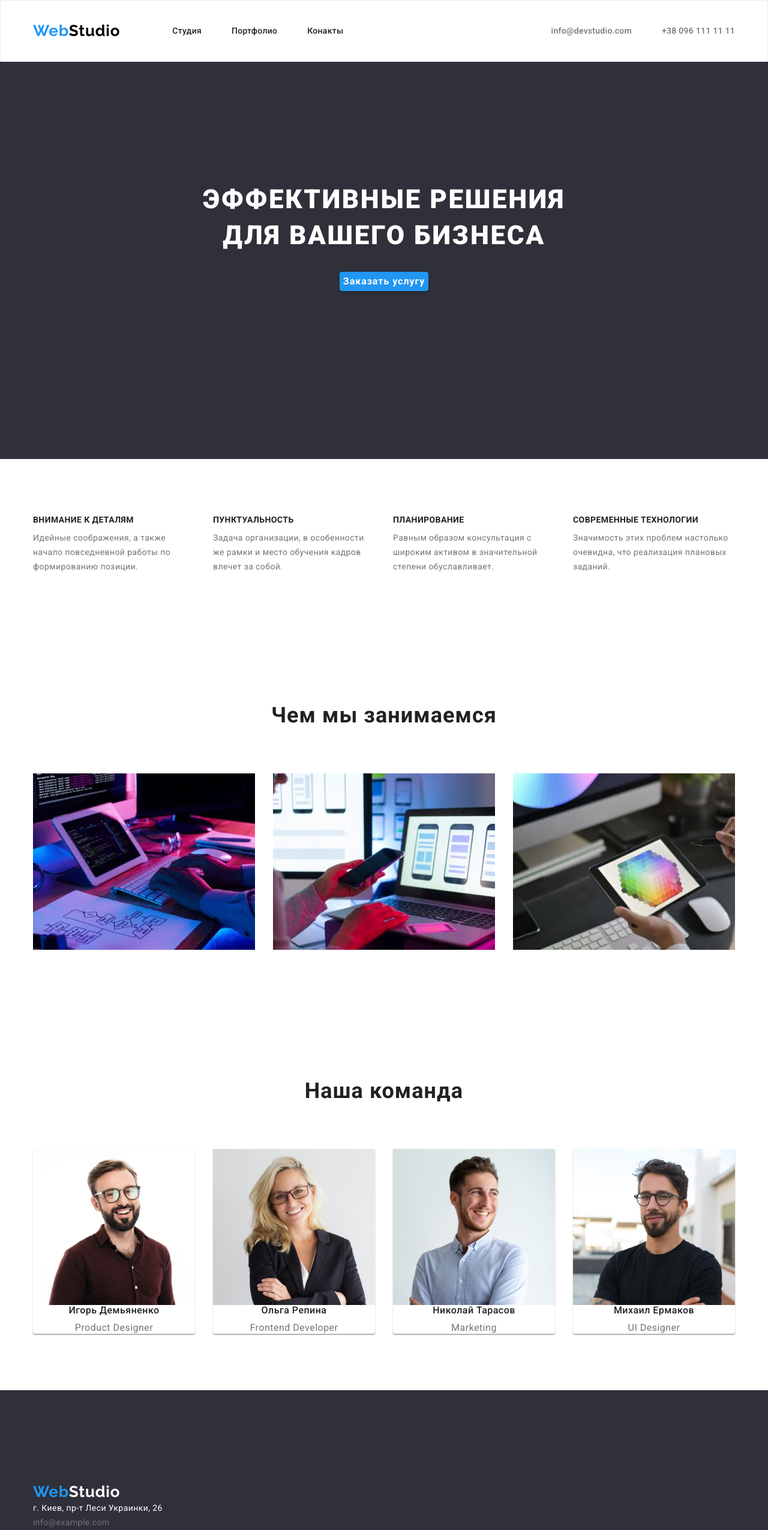
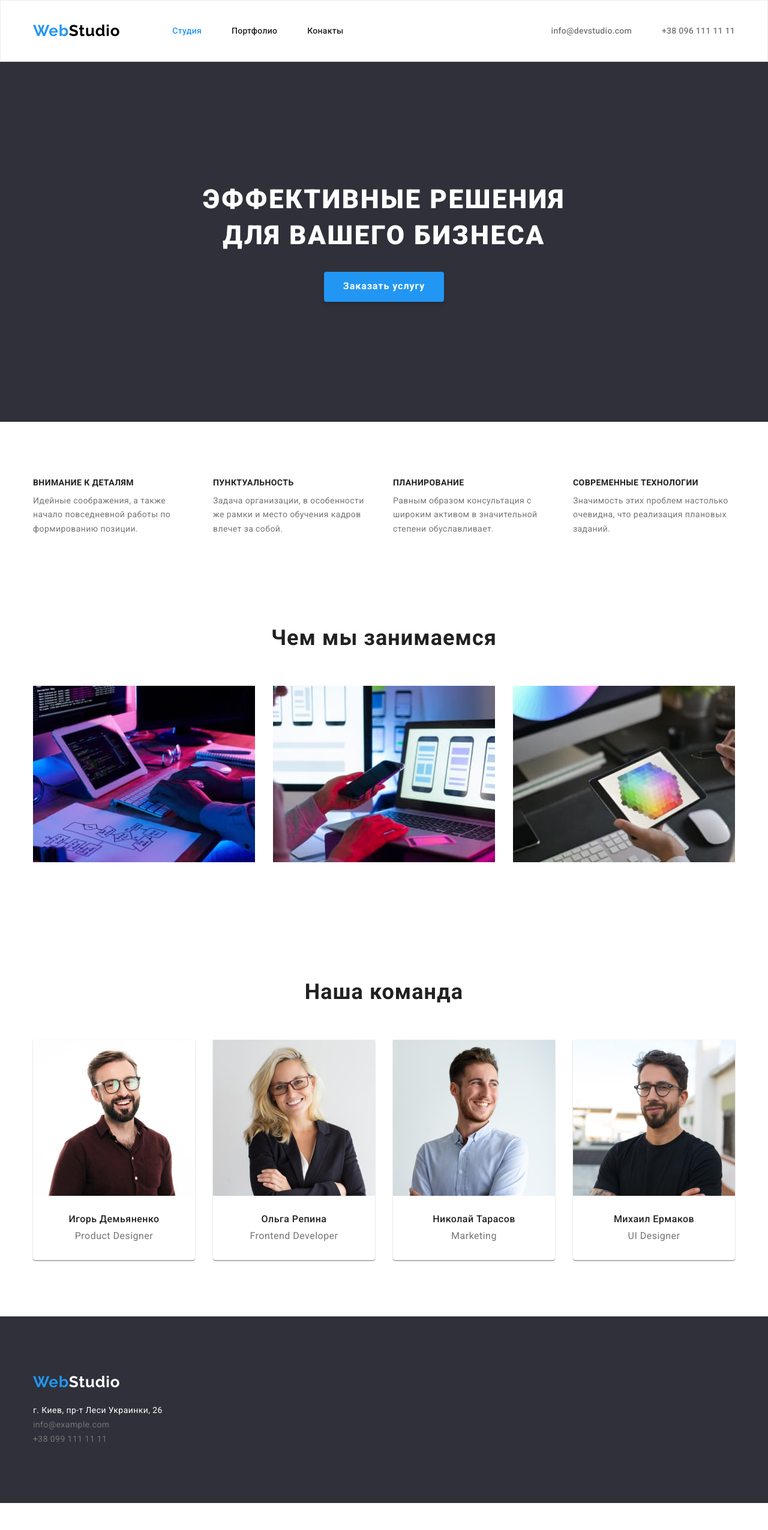
Before and after one commit to KaterynaTesta/goit-markup-hw-03, a plain HTML site: page index.html in a window 1280 px wide. Shown: the top 2550 px of the page at 60% size. After the commit the page ends 2505 px from the top, so only its background shows below. Drawn offline with nearby package versions, Linux system fonts and the light colour scheme.

Commit message:
fix comments

```diff
--- a/css/styles.css
+++ b/css/styles.css
@@ -40,10 +40,11 @@ img {
 
 /* COMPONENTS */
 .container {
-  width: 1200px;
+  max-width: 1200px;
   margin: 0 auto;
   padding-right: 15px;
   padding-left: 15px;
+  /* outline: 1px solid red; */
 }
 
 .section {
@@ -64,6 +65,10 @@ img {
   display: flex;
   align-items: center;
 }
+.link.current {
+  color: var(--accent-color);
+}
+
 .list {
   display: flex;
   align-items: center;
@@ -128,11 +133,14 @@ img {
 /* Hero */
 .hero {
   padding-top: 200px;
-  padding-bottom: 280px;
+  padding-bottom: 200px;
   text-align: center;
   background-color: #2f303a;
 }
 .title {
+  max-width: 696px;
+  margin-left: auto;
+  margin-right: auto;
   font-family: var(--main-font);
   font-weight: 900;
   font-size: 44px;
@@ -143,9 +151,9 @@ img {
   letter-spacing: 0.06em;
 }
 .modal-btn {
+  width: 200px;
+  height: 50px;
   padding: 10px, 32px;
-  left: 715px;
-  top: 430px;
   background: #2196f3;
   box-shadow: 0px 4px 4px rgba(0, 0, 0, 0.15);
   border-radius: 4px;
@@ -206,6 +214,9 @@ img {
   color: var(--text-color);
 }
 /* What we do */
+.what-we-do-section {
+  padding-top: 47px;
+}
 .our-work {
   display: flex;
   flex-wrap: wrap;
@@ -222,7 +233,7 @@ img {
   font-weight: var(--main-font-weight);
   font-size: 36px;
   letter-spacing: 0.03em;
-  line-height: 2.62;
+  line-height: 1.6;
   text-align: center;
   color: var(--title-color);
 }
@@ -261,19 +272,23 @@ img {
   text-align: center;
   color: var(--text-color);
 }
+.team-profile {
+  padding-top: 30px;
+  padding-bottom: 30px;
+  padding-left: 30px;
+  padding-right: 30px;
+}
 /* Footer */
 
 .footer {
-  padding-top: 60px;
-  padding-bottom: 60px;
   background-color: #2f303a;
 }
-
 .footer-contact {
   list-style: none;
+  margin-top: 20px;
 }
 .logo-footer {
-  /* padding-top: 60px; */
+  padding-top: 60px;
   font-family: var(--secondary-font);
   font-weight: var(--main-font-weight);
   font-size: 26px;
@@ -283,8 +298,11 @@ img {
   text-align: left;
 }
 
+.contact-info-mail {
+  padding-top: 9px;
+  padding-bottom: 9px;
+}
 .contact-info-address {
-  margin-top: 20px;
   font-weight: var(--secondary-font-weight);
   font-size: 14px;
   letter-spacing: 0.03em;
@@ -298,7 +316,6 @@ img {
 }
 .contact-info-mail,
 .contact-info-phone {
-  margin-top: 9px;
   font-weight: var(--secondary-font-weight);
   font-size: 14px;
   letter-spacing: 0.03em;
@@ -322,7 +339,7 @@ img {
   margin-bottom: 34px;
   margin-top: 109px;
 }
-.btn-item {
+.btn-item:not(:last-child) {
   margin-right: 8px;
 }
 .menu-btn {
@@ -335,7 +352,10 @@ img {
   color: var(--title-color);
   background-color: #f5f4fa;
   border: none;
+  padding: 6px 22px;
   border-radius: 4px;
+  box-shadow: 0px 3px 1px rgb(0 0 0 / 10%), 0px 1px 2px rgb(0 0 0 / 8%),
+    0px 2px 2px rgb(0 0 0 / 12%);
   cursor: pointer;
 }
 .menu-btn:hover,
@@ -354,14 +374,18 @@ img {
   flex-basis: calc ((100% - 270px) / 9);
   margin-left: 30px;
   margin-top: 30px;
-  outline: 1px solid #eeeeee;
+  border-bottom: 1px solid #eeeeee;
+}
+.project-profile {
+  padding-bottom: 20px;
+  padding-top: 20px;
+  padding-left: 24px;
+  padding-right: 24px;
 }
 .project-border {
   margin-bottom: 79px;
 }
 .project {
-  padding-top: 20px;
-  padding-bottom: 4px;
   background: #ffffff;
   font-weight: 700;
   font-size: 18px;
--- a/index.html
+++ b/index.html
@@ -28,7 +28,7 @@
             <span class="logo-item">Web</span>Studio</a
           >
           <ul class="list">
-            <li class="nav-item"><a class="nav-link link" href="#">Студия</a></li>
+            <li class="nav-item"><a class="nav-link link current" href="#">Студия</a></li>
             <li class="nav-item"><a class="nav-link link" href="./portfolio.html">Портфолио</a></li>
             <li class="nav-item"><a class="nav-link link" href="#">Конакты</a></li>
           </ul>
@@ -46,10 +46,7 @@
     <main>
       <section class="hero">
         <div class="container">
-          <h1 class="title">
-            Эффективные решения <br />
-            для вашего бизнеса
-          </h1>
+          <h1 class="title">Эффективные решения для вашего бизнеса</h1>
           <button class="modal-btn" type="button">Заказать услугу</button>
         </div>
       </section>
@@ -88,7 +85,7 @@
 
       <!--Чем мы занимаемся-->
       <div class="container">
-        <section class="section">
+        <section class="what-we-do-section section">
           <h2 class="subtitle">Чем мы занимаемся</h2>
           <ul class="our-work list">
             <li class="work-img">
@@ -134,8 +131,10 @@
                 width="270"
                 height="260"
               />
+              <div class="team-profile">
                 <h3 class="subtitle-photo-name">Игорь Демьяненко</h3>
                 <p class="position" lang="en">Product Designer</p>
+              </div>
             </li>
             <li class="team-desc">
               <img
@@ -145,8 +144,10 @@
                 width="270"
                 height="260"
               />
+              <div class="team-profile">
                 <h3 class="subtitle-photo-name">Ольга Репина</h3>
                 <p class="position" lang="en">Frontend Developer</p>
+              </div>
             </li>
             <li class="team-desc">
               <img
@@ -156,8 +157,10 @@
                 width="270"
                 height="260"
               />
+              <div class="team-profile">
                 <h3 class="subtitle-photo-name">Николай Тарасов</h3>
                 <p class="position" lang="en">Marketing</p>
+              </div>
             </li>
             <li class="team-desc">
               <img
@@ -168,8 +171,10 @@
                 width="270"
                 height="260"
               />
+              <div class="team-profile">
                 <h3 class="subtitle-photo-name">Михаил Ермаков</h3>
                 <p class="position" lang="en">UI Designer</p>
+              </div>
             </li>
           </ul>
         </div>
```
Also changed, not shown: portfolio.html (+24 -3 lines). Lines whose indentation alone changed are shown as unchanged.
